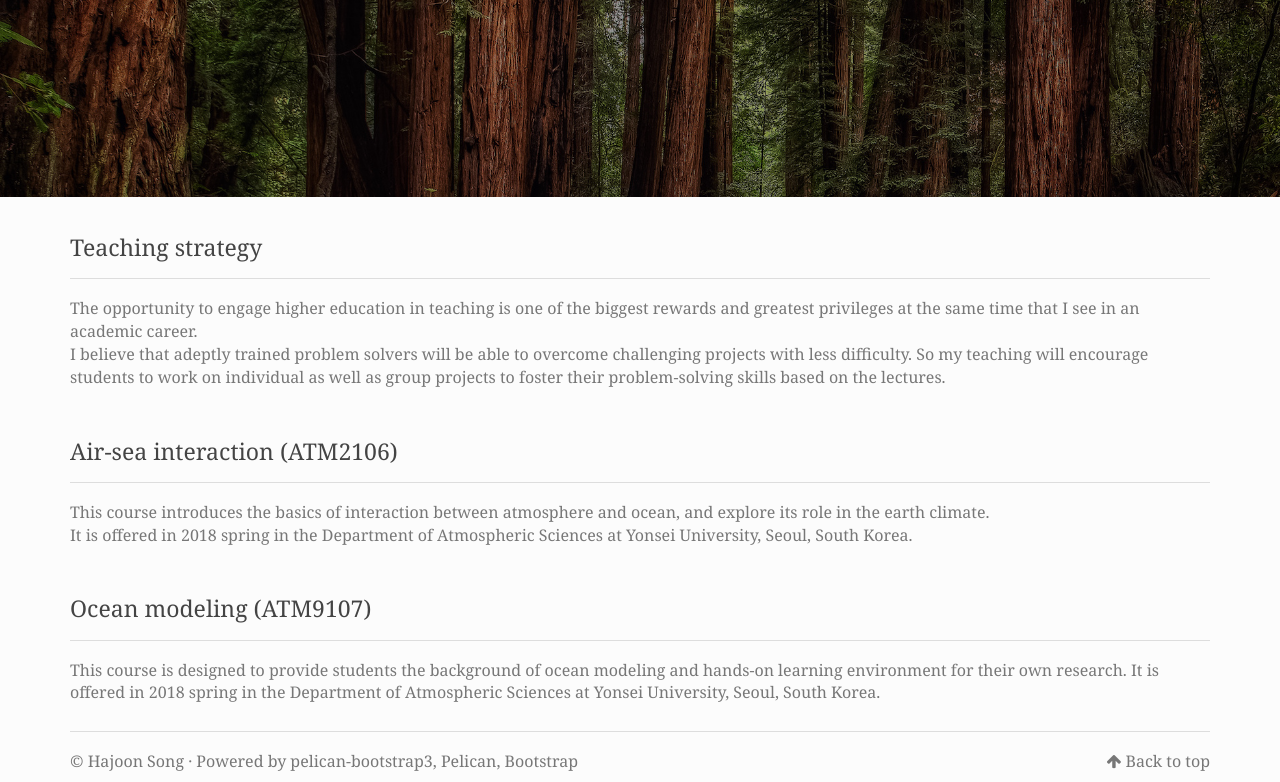
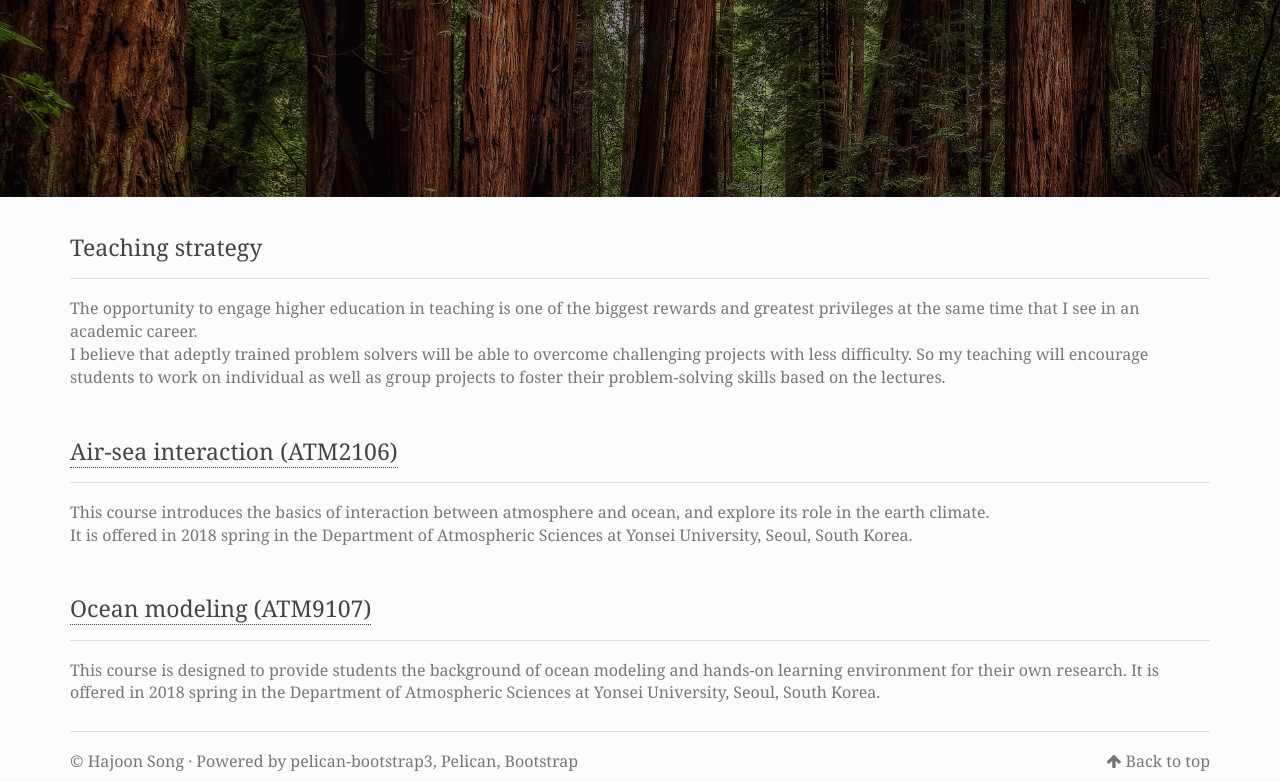
Before and after one commit to YSUAtmSymp/hajsong.github.io, a plain HTML site: page pages/teaching.html in a window 1280 px wide. Shown: the part 43-825 px from the top of the page. Drawn offline with Linux system fonts and the light colour scheme.

Commit message:
Add hyperlinks to the pages of lecture on teaching.html

```diff
--- a/pages/teaching.html
+++ b/pages/teaching.html
@@ -81,12 +81,12 @@ Hajoon Song            </a>
 <p>The opportunity to engage higher education in teaching is one of the biggest rewards and greatest privileges at the same time that I see in an academic career.<br>
 I believe that adeptly trained problem solvers will be able to overcome challenging projects with less difficulty. So my teaching will encourage students to work on individual as well as group projects to foster their problem-solving skills based on the lectures. </p>
 <p><br></p>
-<h3>Air-sea interaction (ATM2106)</h3>
+<h3><a href='https://hajsong.github.io/ATM2106'> Air-sea interaction (ATM2106) </a></h3>
 <hr>
 <p>This course introduces the basics of interaction between atmosphere and ocean, and explore its role in the earth climate.<br>
 It is offered in 2018 spring in the Department of Atmospheric Sciences at Yonsei University, Seoul, South Korea. </p>
 <p><br></p>
-<h3>Ocean modeling (ATM9107)</h3>
+<h3><a href='https://hajsong.github.io/ATM9107'> Ocean modeling (ATM9107) </a></h3>
 <hr>
 <p>This course is designed to provide students the background of ocean modeling and hands-on learning environment for their own research.
 It is offered in 2018 spring in the Department of Atmospheric Sciences at Yonsei University, Seoul, South Korea. </p>
```
